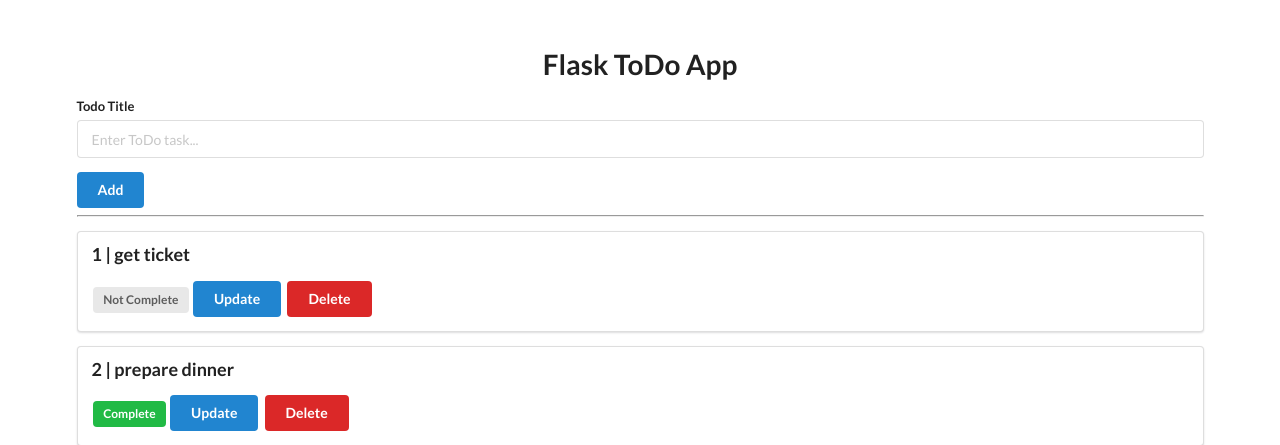
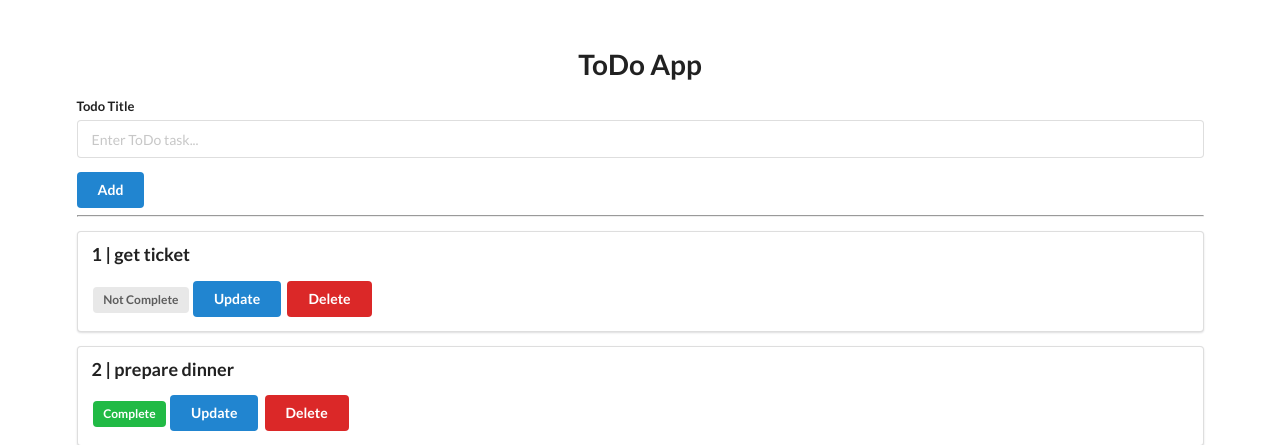
Before and after one commit to saran-23/todo, a FastAPI app: page / in a window 1280 px wide. Shown: the top 445 px of the page. Run offline with FastAPI, Linux system fonts and the light colour scheme; data comes from the database, SQL or seed files in the repository; both versions use the stored data as it was after the commit.

Commit message:
config for deployment

```diff
--- a/templates/base.html
+++ b/templates/base.html
@@ -3,13 +3,13 @@
     <head>
         <meta charset="UTF-8">
         <meta name="viewport" content="width=device-width, initial-scale=1.0">
-        <title>Todo App - Flask</title>
+        <title>Todo App</title>
         <link rel="stylesheet" href="https://cdn.jsdelivr.net/npm/semantic-ui@2.4.2/dist/semantic.min.css">
         <script src="https://cdn.jsdelivr.net/npm/semantic-ui@2.4.2/dist/semantic.min.js"></script>
     </head>
     <body>
         <div style="margin-top: 50px;" class="ui container">
-            <h1 class="ui center aligned header">Flask ToDo App</h1>
+            <h1 class="ui center aligned header">ToDo App</h1>
 
             <form class="ui form" action="/add" method="post">
                 <div class="field">
```
Also changed, not shown: requirements.txt (added, +18 -0 lines), db.sqlite, 1 other file.
